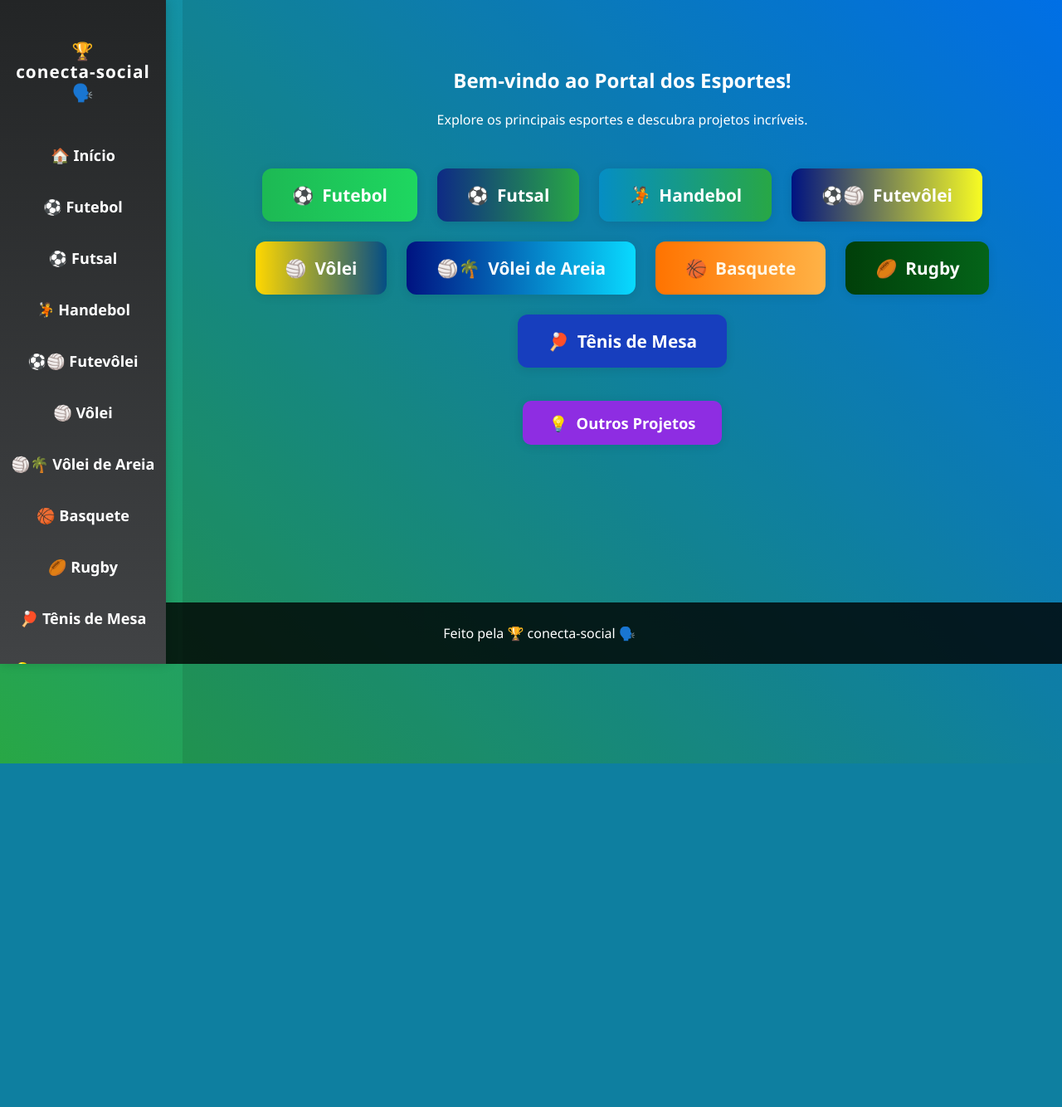
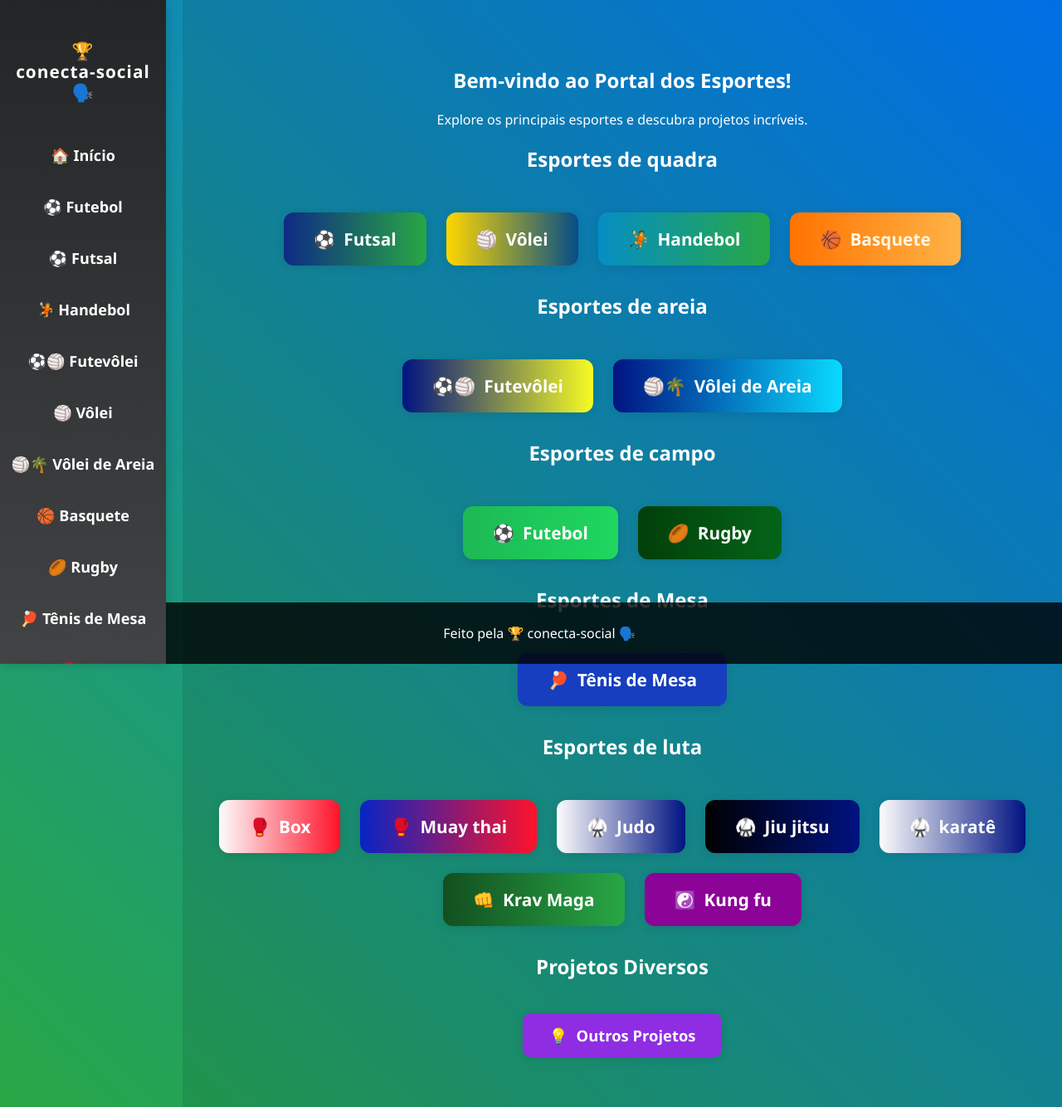
Before and after one commit to matheus2409/conecta-social, a Flask app: page / in a window 1280 px wide. Shown: the whole page at 83% size. Before the commit the page ends 920 px from the top, so only its background shows below. Run offline with Flask 3, Linux system fonts and the light colour scheme.

Commit message:
att-17/10-3

```diff
--- a/conecta-social_projeto/static/style.css
+++ b/conecta-social_projeto/static/style.css
@@ -63,12 +63,26 @@
 .aba-btn.aba-btn-volei,
 .aba-btn.aba-btn-futevolei,
 .aba-btn.aba-btn-rugby,
-.aba-btn.aba-btn-projetos {
+.aba-btn.aba-btn-box,
+.aba-btn.aba-btn-muay_thai,
+.aba-btn.aba-btn-judo,
+.aba-btn.aba-btn-jiu_jitsu,
+.aba-btn.aba-btn-karate,
+.aba-btn.aba-btn-krav_maga,
+.aba-btn.aba-btn-kung_fu,
+.aba-btn.aba-btn_projetos {
   font-size: 1.30em;
   padding: 10px 0px;
   min-width: 150px;
 }
 .aba-btn-futebol { background: linear-gradient(90deg, #1DB954, #1ed760); }
+.aba-btn-box { background: linear-gradient(90deg, #1DB954, #1ed760); }
+.aba-btn-muay_thai { background: linear-gradient(90deg, #1DB954, #1ed760); }
+.aba-btn-judo { background: linear-gradient(90deg, #1DB954, #1ed760); }
+.aba-btn-jiu_jitsu { background: linear-gradient(90deg, #1DB954, #1ed760); }
+.aba-btn-karate { background: linear-gradient(90deg, #1DB954, #1ed760); }
+.aba-btn-krav_maga { background: linear-gradient(90deg, #1DB954, #1ed760); }
+.aba-btn-kung_fu { background: linear-gradient(90deg, #1DB954, #1ed760); }
 .aba-btn-tenis_de_mesa { background: linear-gradient(90deg, #173ebe, #173ebe); }
 .aba-btn-basquete { background: linear-gradient(90deg, #ff7300, #ffb347); color: #fff7e6; }
 .aba-btn-volei { background: linear-gradient(90deg, #FFD700, #044883e6); color: #0a2342; }
@@ -123,11 +137,16 @@
 .btn-sport.volei { background: linear-gradient(90deg, #FFD700, #044883e6); color: #ffffff; }
 .btn-sport.rugby { background: linear-gradient(90deg, #013f09, #046419); }
 .btn-sport.btn-sport.futsal { background: linear-gradient(90deg, #0e2a85, #28a745); }
-.btn-sport.volei_de_areia, .btn-sport.volei_de_areia {background: linear-gradient(90deg, #001381, #09daff); color: #ffffff;}
-.btn-sport.futevolei, .btn-sport.futevolei {background: linear-gradient(90deg, #001381, #f8fc23); color: #ffffff;}
-.btn-sport.handebol, .btn-sport.handebol {
-  background: linear-gradient(90deg, #058ec4, #28a745);
-  color: #fff;
+.btn-sport.volei_de_areia {background: linear-gradient(90deg, #001381, #09daff); color: #ffffff;}
+.btn-sport.futevolei {background: linear-gradient(90deg, #001381, #f8fc23); color: #ffffff;}
+.btn-sport.box {background: linear-gradient(90deg, #fcfcfc, #ff122a); color: #ffffff;}
+.btn-sport.muay_thai {background: linear-gradient(90deg, #0724c4, #ff122a); color: #ffffff;}
+.btn-sport.judo {background: linear-gradient(90deg, #fcfcfc, #001381); color: #ffffff;}
+.btn-sport.jiu_jitsu {background: linear-gradient(90deg, #000000, #001381); color: #ffffff;}
+.btn-sport.karate {background: linear-gradient(90deg, #fcfcfc, #001381); color: #ffffff;}
+.btn-sport.krav_maga {background: linear-gradient(90deg, #124f20, #28a745); color: #ffffff;}
+.btn-sport.kung_fu {background: linear-gradient(90deg, #8b0397, #8b0397); color: #ffffff;}
+.btn-sport.handebol {background: linear-gradient(90deg, #058ec4, #28a745);color: #fff;
 }
 .btn-sport:hover {
   transform: translateY(-6px) scale(1.04);
--- a/conecta-social_projeto/templates/base.html
+++ b/conecta-social_projeto/templates/base.html
@@ -22,6 +22,13 @@
       <a href="/basquete"><span>🏀</span> Basquete</a>
       <a href="/rugby"><span>🏉</span> Rugby</a>
       <a href="/tenis_de_mesa"><span>🏓</span> Tênis de Mesa</a>
+      <a href="/box"><span>🥊</span>Box</a>
+      <a href="/muay_thay"><span>🥊</span>Muay thai</a>
+      <a href="/judo"><span>🥋</span>Judo</a>
+      <a href="/jiu-jitsu"><span>🥋</span>Jiu jitsu</a>
+      <a href="/karete"><span>🥋</span>Karatê</a>
+      <a href="/krav_maga"><span>👊</span>Krav maga</a>
+      <a href="/kung_fu"><span>☯️</span>Kung fu</a>
       <a href="/projetos"><span>💡</span> Outros Projetos</a>
     </nav>
   </aside>
--- a/conecta-social_projeto/templates/index.html
+++ b/conecta-social_projeto/templates/index.html
@@ -3,18 +3,42 @@
 <h2>Bem-vindo ao Portal dos Esportes!</h2>
 <p>Explore os principais esportes e descubra projetos incríveis.</p>
 
+<h2>Esportes de quadra</h2>
+<div class="index-sports-btns">
+    <a href="/futsal" class="btn-sport futsal"><span>⚽</span> Futsal</a>
+	<a href="/volei" class="btn-sport volei"><span>🏐</span> Vôlei</a>
+    <a href="/handebol" class="btn-sport handebol"><span>🤾</span> Handebol</a>
+    <a href="/basquete" class="btn-sport basquete"><span>🏀</span> Basquete</a>
+</div>
+
+<h2>Esportes de areia</h2>
+<div class="index-sports-btns">
+    <a href="/futevolei" class="btn-sport futevolei"><span>⚽🏐</span> Futevôlei</a>
+    <a href="/volei_de_areia" class="btn-sport volei_de_areia"><span>🏐🌴</span> Vôlei de Areia</a>
+</div>
+
+<h2>Esportes de campo</h2>
 <div class="index-sports-btns">
 	<a href="/futebol" class="btn-sport futebol"><span>⚽</span> Futebol</a>
-    <a href="/futsal" class="btn-sport futsal"><span>⚽</span> Futsal</a>
-    <a href="/handebol" class="btn-sport handebol"><span>🤾</span> Handebol</a>
-    <a href="/futevolei" class="btn-sport futevolei"><span>⚽🏐</span> Futevôlei</a>
-	<a href="/volei" class="btn-sport volei"><span>🏐</span> Vôlei</a>
-    <a href="/volei_de_areia" class="btn-sport volei_de_areia"><span>🏐🌴</span> Vôlei de Areia</a>
-    <a href="/basquete" class="btn-sport basquete"><span>🏀</span> Basquete</a>
     <a href="/rugby" class="btn-sport rugby"><span>🏉</span> Rugby</a>
+</div>
+<h2>Esportes de Mesa</h2>
+<div class="index-sports-btns">
     <a href="/tenis_de_mesa" class="btn-sport tenis_de_mesa"><span>🏓</span> Tênis de Mesa</a>
 </div>
 
+<h2>Esportes de luta</h2>
+<div class="index-sports-btns">
+    <a href="/box" class="btn-sport box"><span>🥊</span> Box</a>
+    <a href="/muay_thai" class="btn-sport muay_thai"><span>🥊</span> Muay thai</a>
+    <a href="/judo" class="btn-sport judo"><span>🥋</span> Judo</a>
+    <a href="/jiu_jitsu" class="btn-sport jiu_jitsu"><span>🥋</span>Jiu jitsu</a>
+    <a href="/karate" class="btn-sport karate"><span>🥋</span>karatê</a>
+    <a href="/krav_maga" class="btn-sport krav_maga"><span>👊</span>Krav Maga</a>
+    <a href="/kung_fu" class="btn-sport kung_fu"><span>☯️</span>Kung fu</a>
+</div>
+
+<h2>Projetos Diversos</h2>
 <div class="index-projetos-btn">
 	<a href="/projetos" class="btn-projetos"><span>💡</span> Outros Projetos</a>
 </div>
```
Also changed, not shown: conecta-social_projeto/static/box.png (added), conecta-social_projeto/static/jiujitsu.jpg (added), conecta-social_projeto/static/karate.webp (added), conecta-social_projeto/static/krav_maga.jpg (added), conecta-social_projeto/static/kung_fu.jpg (added), conecta-social_projeto/static/muay_thai.webp (added), conecta-social_projeto/templates/box.html (added), conecta-social_projeto/templates/jiu_jitsu.html (added), conecta-social_projeto/templates/judo.html (added), conecta-social_projeto/templates/karate.html (added), conecta-social_projeto/templates/krav_maga.html (added), conecta-social_projeto/templates/kung_fu.html (added), conecta-social_projeto/templates/muay_thai.html (added), 1 other file.
